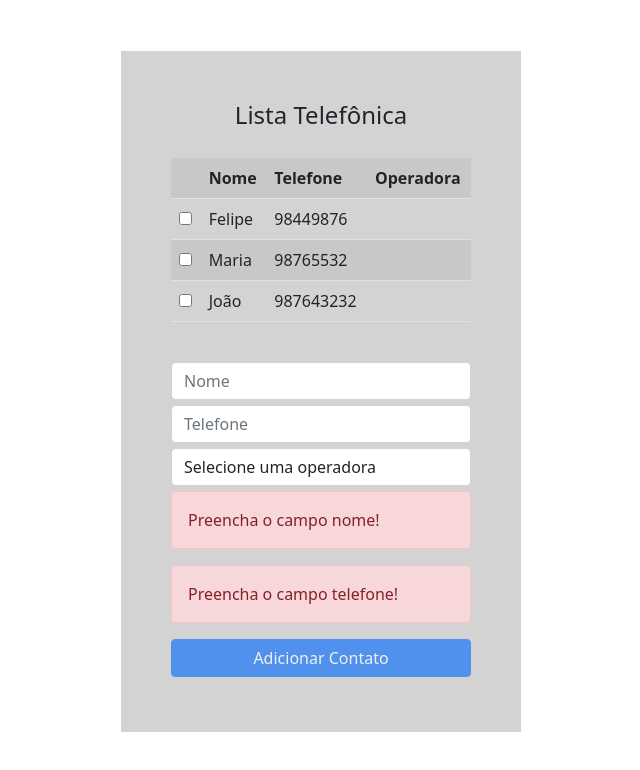
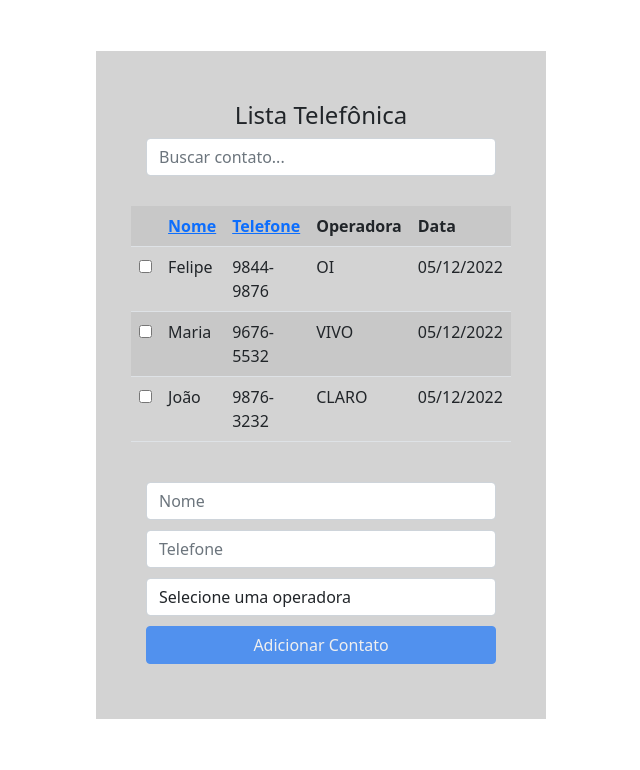
Before and after one commit to GuilhermeVDG/phone-book, a website: page index.html in a window 1280 px wide. Shown: the whole page, without its empty margins (319-959 px from the left). Drawn offline with nearby package versions, Linux system fonts and the light colour scheme.

Commit message:
add filters

```diff
--- a/index.html
+++ b/index.html
@@ -10,7 +10,7 @@
   <style>
     .jumbotron {
       display: flex;
-      width: 400px;
+      width: 450px;
 
       align-items: center;
       justify-content: center;
@@ -27,7 +27,8 @@
 
     .form-control {
       margin-bottom: 5px;
-      width: 300px;
+      width: 350px;
+      margin-bottom: 10px;
     }
     .btn {
       width: 100%;
@@ -47,12 +48,12 @@
 
   <script>
     angular.module("phoneBook", ["ngMessages"]);
-    angular.module("phoneBook").controller("phoneBookCtrl", function ($scope) {
+    angular.module("phoneBook").controller("phoneBookCtrl", ($scope, $filter) => {
      $scope.app = "Lista Telefônica";
      $scope.contatos = [
-      {nome: "Felipe", telefone: "98449876"},
-      {nome: "Maria", telefone: "98765532"},
-      {nome: "João", telefone: "987643232"}
+      {nome: "Felipe", telefone: "9844-9876", data: new Date(), operadora: {nome: "Oi", codigo: 15}, categoria: "Celular"},
+      {nome: "Maria", telefone: "9676-5532", data: new Date(), operadora: {nome: "Vivo", codigo: 13}, categoria: "Celular"},
+      {nome: "João", telefone: "9876-3232", data: new Date(), operadora: {nome: "Claro", codigo: 19, categoria: "Fixo"}}
     ];
     $scope.operadoras = [
       {nome: "Tim", codigo: 10, categoria: "Celular"},
@@ -62,6 +63,7 @@
       {nome: "Claro", codigo: 19, categoria: "Fixo"}
     ];
     $scope.addContato = (contato) => {
+      contato.data = new Date();
       $scope.contatos.push(angular.copy(contato));
       delete $scope.contato;
       $scope.contatoForm.$setPristine();
@@ -71,45 +73,49 @@
     };
     $scope.isContatoSelecionado = contatos => {
       return contatos.some(contato => contato.selecionado)
-    }
+    };
+    $scope.ordernarPor = campo => {
+      $scope.ordenacao = campo;
+      $scope.direcao = !$scope.direcao;
+    };
     });
   </script>
 </head>
 <body ng-controller="phoneBookCtrl">
   <div class="jumbotron">
     <h4>{{app}}</h4>
+    <input class="form-control" type="text" ng-model="filtroBusca" placeholder="Buscar contato..."/>
     <table ng-show="contatos.length > 0" class="table table-striped">
       <tr>
         <th></th>
-        <th>Nome</th>
-        <th>Telefone</th>
+        <th><a href="" ng-click="ordernarPor('nome')">Nome</a></th>
+        <th><a href="" ng-click="ordernarPor('telefone')">Telefone</a></th>
         <th>Operadora</th>
+        <th>Data</th>
       </tr>
-      <tr ng-class="{selecionado: contato.selecionado}" ng-repeat="contato in contatos">
+      <tr ng-class="{selecionado: contato.selecionado}" ng-repeat="contato in contatos | filter:filtroBusca | orderBy:ordenacao:direcao">
         <td><input type="checkbox" ng-model="contato.selecionado"/></td>
         <td>{{contato.nome}}</td>
         <td>{{contato.telefone}}</td>
-        <td>{{contato.operadora.nome}}</td>
+        <td>{{contato.operadora.nome | uppercase}}</td>
+        <td>{{contato.data | date: 'dd/MM/yyyy'}}</td>
       </tr>
     </table>
     <br/>
     <form name="contatoForm">
       <input class="form-control" type="text" ng-model="contato.nome" placeholder="Nome" name="nome" ng-required="true" ng-minlength="3" ng-maxlength="15"/>
       <input class="form-control" type="text" ng-model="contato.telefone" placeholder="Telefone" name="telefone" ng-required="true" ng-pattern="/^\d{4,5}-\d{4}$/"/>
-      <select class="form-control" ng-model="contato.operadora" ng-options="operadora.nome group by operadora.categoria for operadora in operadoras">
+      <select class="form-control" ng-model="contato.operadora" ng-options="operadora.nome group by operadora.categoria for operadora in operadoras | orderBy:'nome'">
         <option value="">Selecione uma operadora</option>
       </select>
     </form>
-    <div ng-messages="contatoForm.nome.$error">
-      <div class="alert alert-danger" ng-message="minlength">Campo nome deve ter no mínimo 3 caracteres!</div>
-      <div class="alert alert-danger" ng-message="maxlength">Campo nome deve ter no máximo 15 caracteres!</div>
-      <div class="alert alert-danger" ng-message="required">Preencha o campo nome!</div>
-    </div>
 
-    <div ng-messages="contatoForm.telefone.$error">
-      <div class="alert alert-danger" ng-message="required">Preencha o campo telefone!</div>
-      <div class="alert alert-danger" ng-message="pattern">Telefone deve estar no formato xxxxx-xxxx!</div>
-    </div>
+    <div class="alert alert-danger" ng-show="contatoForm.nome.$error.required && contatoForm.nome.$dirty">Preencha o campo nome!</div>
+    <div class="alert alert-danger" ng-show="contatoForm.nome.$error.minlength">Campo nome deve ter no mínimo 3 caracteres!</div>
+    <div class="alert alert-danger" ng-show="contatoForm.nome.$error.maxlength">Campo nome deve ter no máximo 15 caracteres!</div>
+
+    <div class="alert alert-danger" ng-show="contatoForm.telefone.$error.required && contatoForm.telefone.$dirty">Preencha o campo telefone!</div>
+    <div class="alert alert-danger" ng-show="contatoForm.telefone.$error.pattern">Telefone deve estar no formato xxxxx-xxxx!</div>
 
     <button class="btn btn-primary" ng-click="addContato(contato)" ng-disabled="contatoForm.$invalid">Adicionar Contato</button>
     <button class="btn btn-danger" ng-click="removeContatos(contatos)" ng-if="isContatoSelecionado(contatos)">Apagar contatos</button>
```
